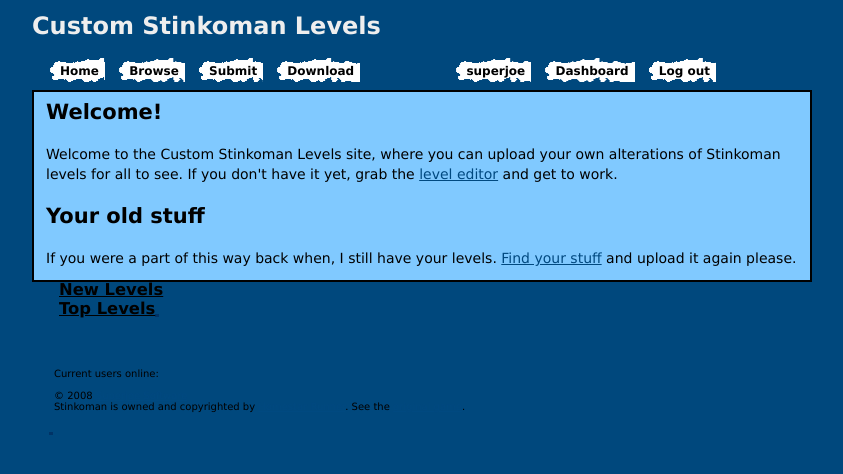
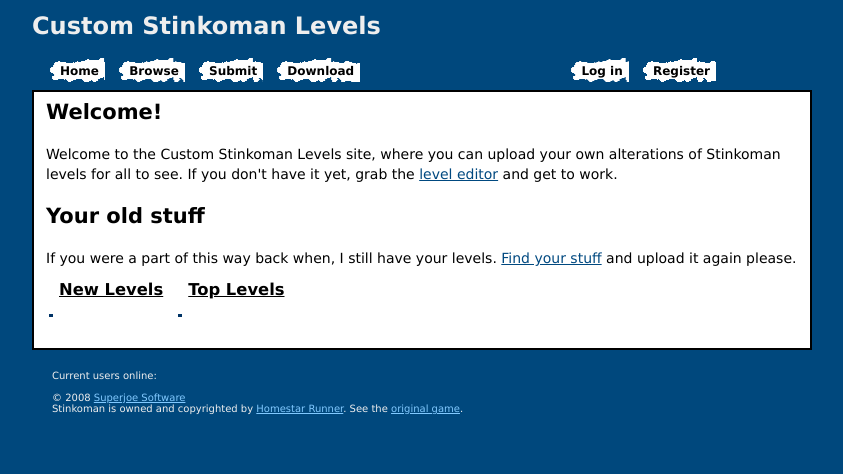
Before and after one commit to sarvex/stinkomanlevels, a Python web app: template templates/home.html in a window 1280 px wide. Shown: the top 474 px of the page, without its empty margins (218-1061 px from the left). Run offline with Jinja, Linux system fonts and the light colour scheme; the template is opened without the code that fills it, so the values that code supplies are empty.

Commit message:
home page mostly works

```diff
--- a/context.py
+++ b/context.py
@@ -6,5 +6,6 @@ import datetime
 def global_values(request):
     recent_time = datetime.datetime.today() - datetime.timedelta(minutes=10)
     online_profiles = Profile.objects.filter(date_activity__gte=recent_time)
+    user = request.user
 
     return locals();
--- a/media/css/style.css
+++ b/media/css/style.css
@@ -24,7 +24,7 @@ a, a:link, a:visited {
 }
 
 div#content  {
-	background: #80C9FF;
+	background: #ffffff;
 	color: #000000;
 
 	clear: both;
@@ -50,7 +50,7 @@ div#menu {
 #menu li {
 	display: inline;
 
-	background: url(/style/buttonbg.gif) top left no-repeat;
+	background: url(../img/buttonbg.gif) top left no-repeat;
 
 	padding: 6px 6px 4px 12px;
 	margin: 4px;
--- a/templates/base.html
+++ b/templates/base.html
@@ -20,19 +20,29 @@
             <li><a href="/download/">Download</a></li>
             </ul>
         </div>
+        {% if user.is_authenticated %}
         <div id="login">
             <ul>
-            <li><a href="/user/superjoe">superjoe</a></li>
+            <li><a href="/user/{{ user.username }}/">{{ user.username }}</a></li>
             <li><a href="/dashboard/">Dashboard</a></li>
-            <li><a href="javascript:logout();">Log out</a></li>
+            <li><a href="/logout/">Log out</a></li>
             </ul>
         </div>
+        {% else %}
+        <div id="login">
+            <ul>
+            <li><a href="/login/">Log in</a></li>
+            <li><a href="/register/">Register</a></li>
+            </ul>
+        </div>
+        {% endif %}
+
     </div>
     <div id="content">
         {% block content %}
         {% endblock %}
+    <div class="clear"><br /></div>
     </div>
-    <div class="clear"><br /></div>
 
     <div id="copy">
         <div>
--- a/templates/home.html
+++ b/templates/home.html
@@ -17,6 +17,7 @@
             <h3>New Levels</h3>
             <table>
                 <tr> <th></th> </tr>
+            </table>
 
         </div>
     </div>
@@ -26,7 +27,7 @@
             <h3>Top Levels</h3>
             <table>
                 <tr> <th></th> </tr>
-
+            </table>
         </div>
     </div>
 
```
